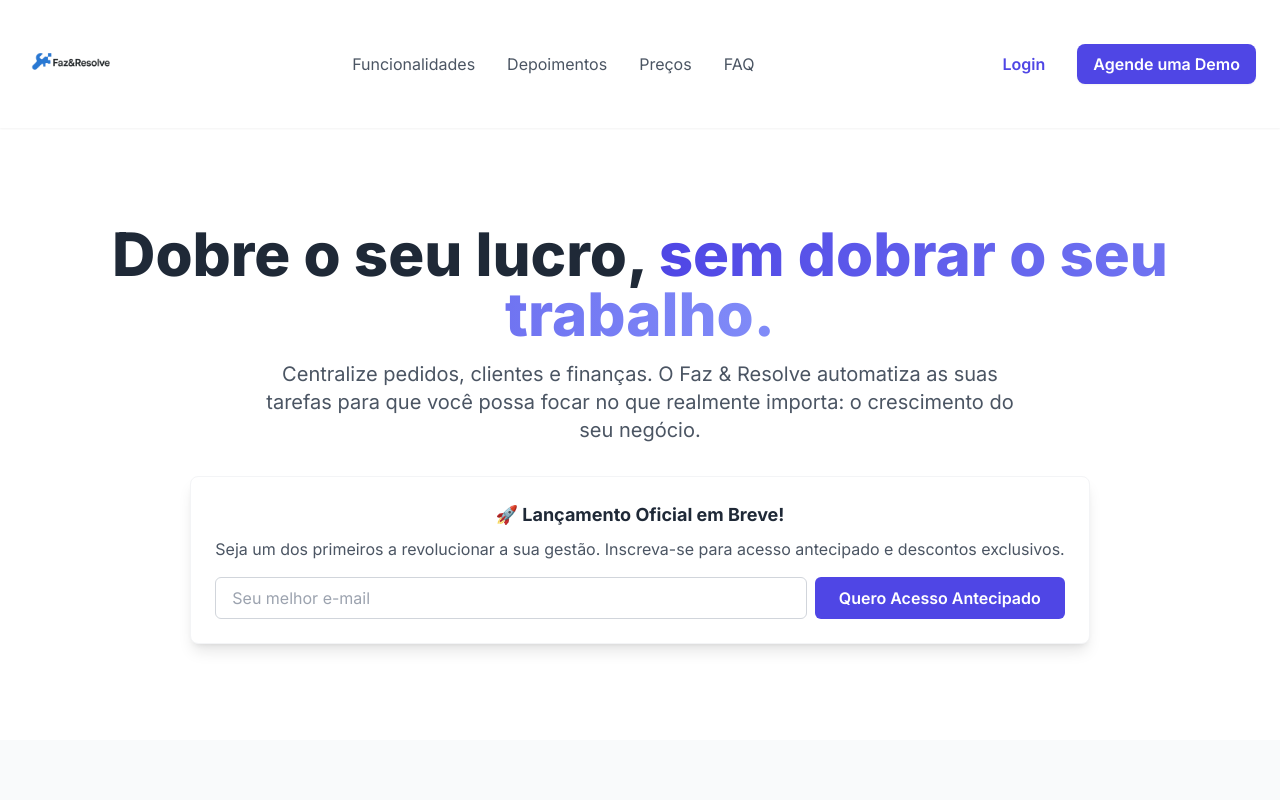
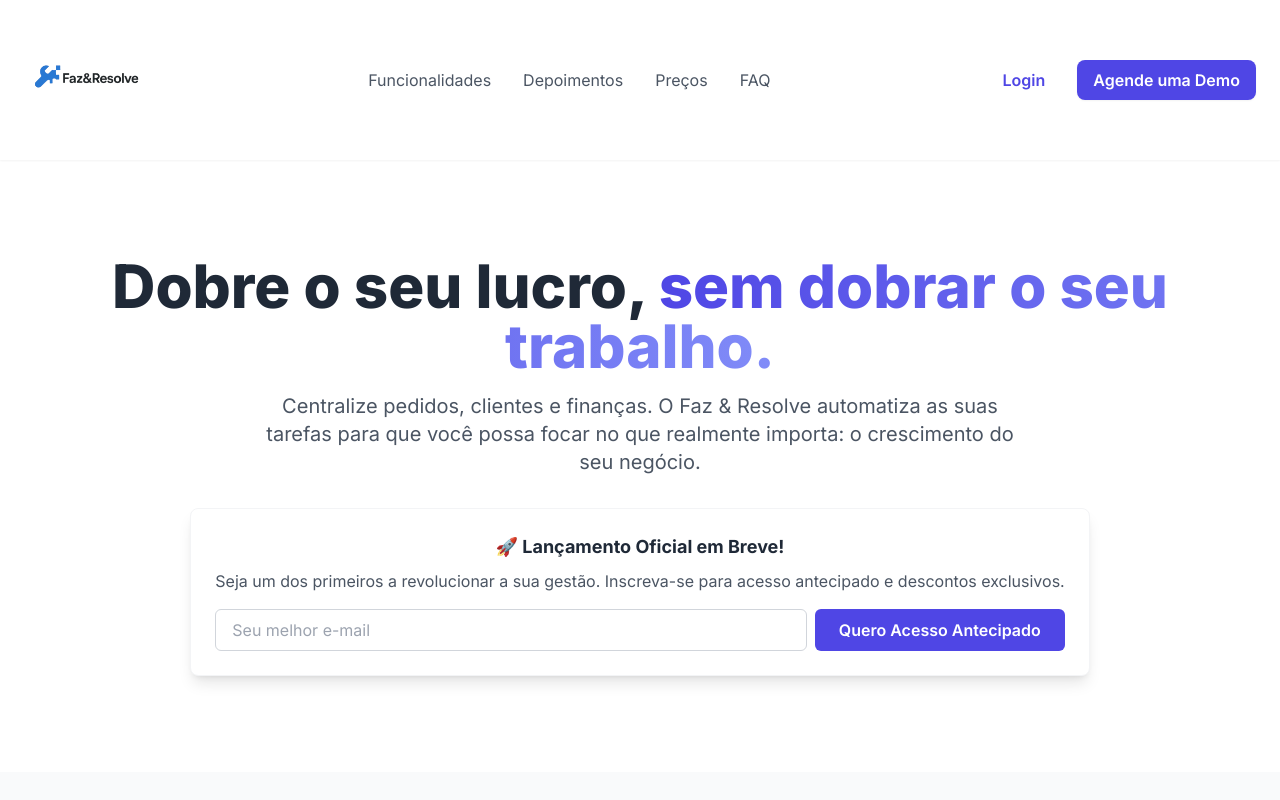
Before and after one commit to iagynn/site-fazeresolve, a plain HTML site: page index.html in a window 1280 px wide. Shown: the top 800 px of the page. Drawn offline with nearby package versions, Linux system fonts and the light colour scheme.

Commit message:
Update index.html

```diff
--- a/index.html
+++ b/index.html
@@ -48,7 +48,7 @@
     <header class="bg-white shadow-sm sticky top-0 z-50">
         <div class="container mx-auto px-6 py-4 flex justify-between items-center">
             <a href="#" class="flex items-center">
-                <img src="18015-155(1).png" alt="Logo Faz & Resolve" class="h-24 w-auto">
+                <img src="18015-155(1).png" alt="Logo Faz & Resolve" class="h-32 w-auto">
             </a>
             <nav class="hidden md:flex space-x-8">
                 <a href="#funcionalidades" class="text-gray-600 hover:text-indigo-600">Funcionalidades</a>
```
